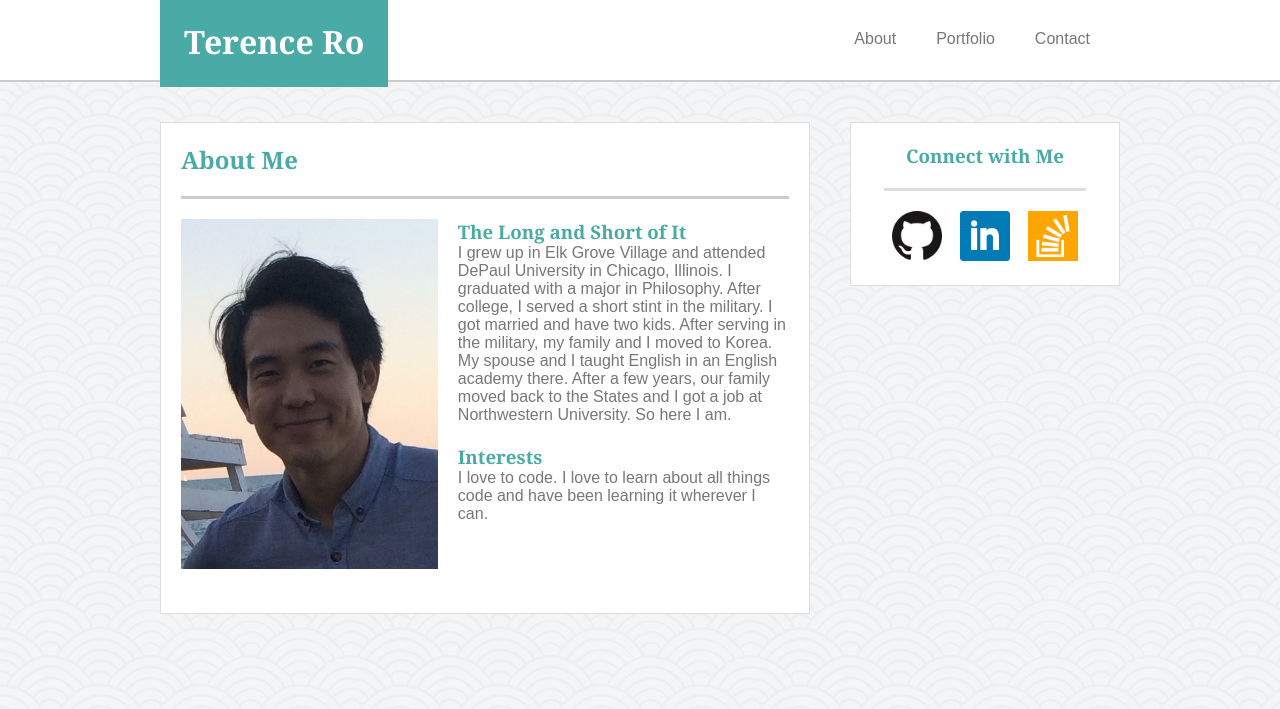
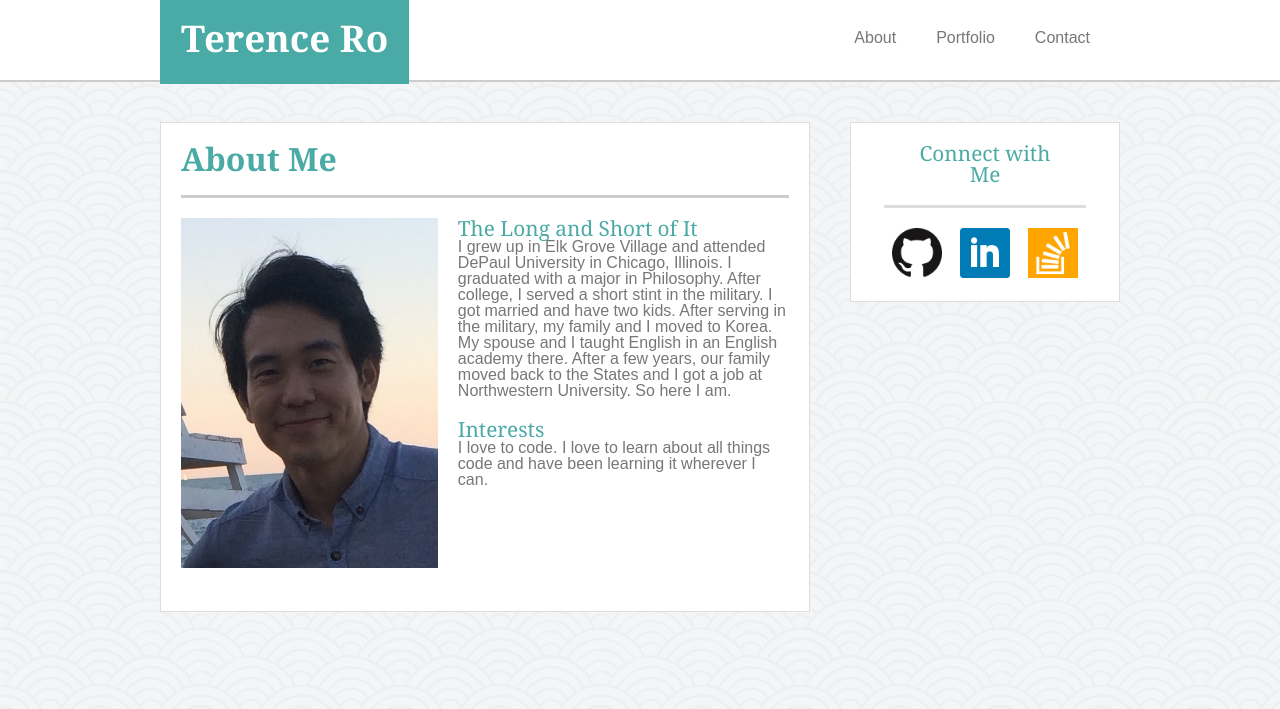
Before and after one commit to terencero/Basic-Portfolio, a PHP site: page / in a window 1280 px wide. Shown: the top 709 px of the page. Run offline with PHP 8.4, Linux system fonts and the light colour scheme.

Commit message:
added reset css and adjusted other css files to accomodate

```diff
--- a/assets/css/style.css
+++ b/assets/css/style.css
@@ -1,8 +1,23 @@
 body {
 	font-family: Arial, 'Helvetica Neue', Helvetica, sans-serif;
+	font-size: 1em;
 	color: #777777;
 	background-image: url("../images/seigaiha.png");
+}
 
+body h1 {
+	font-size: 2.3em;
+	font-weight: bolder;
+}
+
+body h2 {
+	font-size: 2em;
+	font-weight: bold;
+}
+
+body h3 {
+	font-size: 1.3em;
+	font-weight: 500;
 }
 .wrapper{
 	max-width: 960px;
@@ -73,7 +88,7 @@ h1 {
 	display: inline;
 	position: relative;
 	top: 20px;
-	padding: 24px;
+	padding: 21px;
 }
 
 .mainSection h2 {
--- a/contact.html
+++ b/contact.html
@@ -3,6 +3,7 @@
 	<head>
 		<meta charset="utf-8">
 		<title>Terence's Portfolio</title>
+		<link rel="stylesheet" type="text/css" href="assets/css/reset.css">
 		<link rel="stylesheet" href="assets/css/style.css">
 		<link rel="stylesheet" href="assets/css/contact_style.css">
 
--- a/index.html
+++ b/index.html
@@ -3,6 +3,7 @@
 	<head>
 		<meta charset="utf-8">
 		<title>Terence's Portfolio</title>
+		<link rel="stylesheet" type="text/css" href="assets/css/reset.css">
 		<link rel="stylesheet" href="assets/css/style.css">
 
 	</head>
--- a/portfolio.html
+++ b/portfolio.html
@@ -3,6 +3,7 @@
 	<head>
 		<meta charset="utf-8">
 		<title>Terence's Portfolio</title>
+		<link rel="stylesheet" type="text/css" href="assets/css/reset.css">
 		<link rel="stylesheet" href="assets/css/style.css">
 		<link rel="stylesheet" href="assets/css/portfolio_style.css">
 
```
